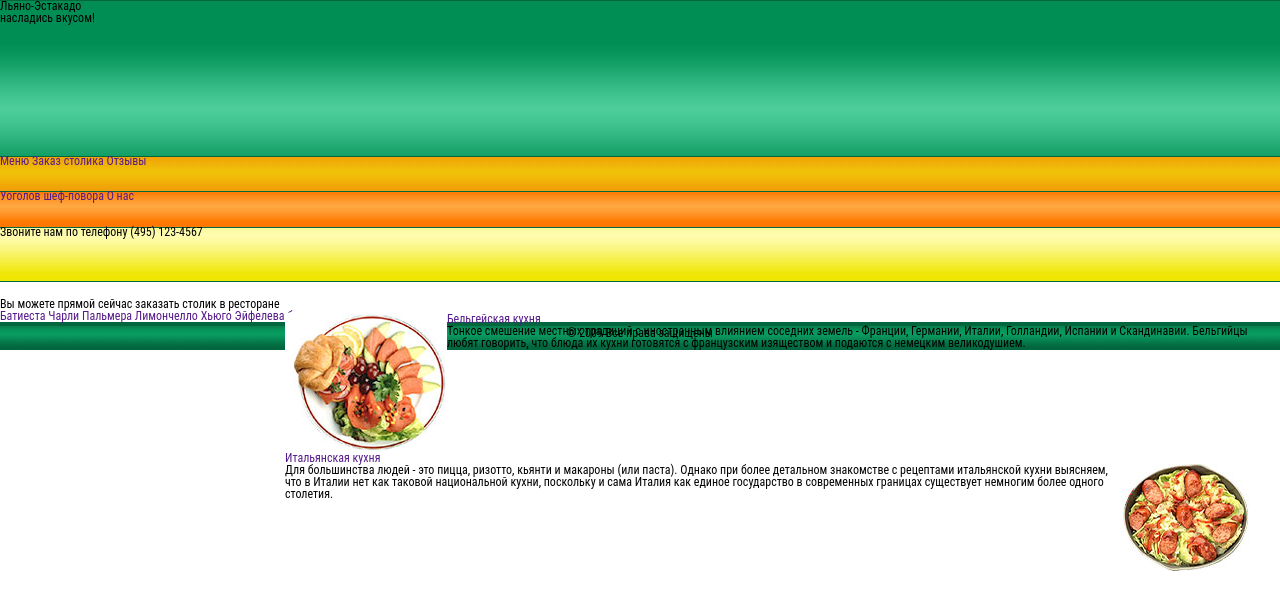
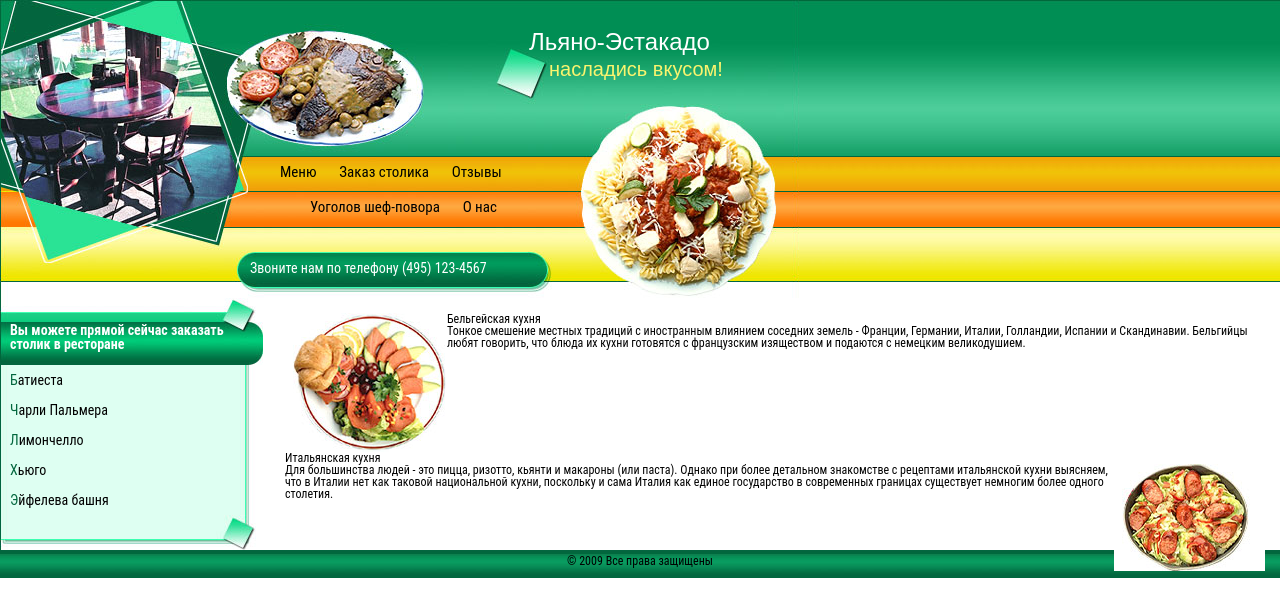
Before and after one commit to relaxeddddd/lab7, a plain HTML site: page second.html in a window 1280 px wide. Drawn offline with Linux system fonts and the light colour scheme.

Commit message:
Six commit

```diff
--- a/css/second.css
+++ b/css/second.css
@@ -136,11 +136,25 @@ body{
     width:100%;
 }
 
+#header{
+    width:799px;
+    height:155px;
+    background-image: url(../images/header.jpg);
+    background-repeat:no-repeat;
+}
+
 #header_bg{
     width:100%;
     height:155px;
     background-image: url(../images/header_bg.jpg);
     background-repeat: repeat-x;
+}
+
+#menu1{
+    width:799px;
+    height:35px;
+    background-image: url(../images/menu1.jpg);
+    background-repeat:no-repeat;
 }
 
 #menu1_bg{
@@ -150,6 +164,14 @@ body{
     background-repeat: repeat-x;
 }
 
+#menu2{
+
+    width:799px;
+    height:36px;
+    background-image: url(../images/menu2.jpg);
+    background-repeat:no-repeat;
+}
+
 #menu2_bg{
     width:100%;
     height:36px;
@@ -157,11 +179,43 @@ body{
     background-repeat: repeat-x;
 }
 
+#menu3{
+    width:799px;
+    height:72px;
+    background-image: url(../images/menu3.jpg);
+    background-repeat:no-repeat;
+}
+
 #menu3_bg{
     width:100%;
     height:72px;
     background-image: url(../images/menu3_bg.jpg);
     background-repeat: repeat-x;
+}
+
+#reklama{
+    float:left;
+    width:263px;
+}
+
+#reklama_top{
+    width:263px;
+    height:67px;
+    background-image: url(../images/reklama_top.jpg);
+    background-repeat:no-repeat;
+}
+
+    #reklama_text{
+    width:263px;
+    background-image: url(../images/reklama_bg.jpg);
+    background-repeat: repeat-y;
+}
+
+    #reklama_bottom{
+    width:263px;
+    height:35px;
+    background-image: url(../images/reklama_bottom.jpg);
+    background-repeat:no-repeat;
 }
 
 #content{
@@ -179,4 +233,67 @@ body{
     background-repeat: repeat-x;
     text-align:center;
     padding-top:5px;
-}
+    }
+    #headertext1{
+    width:270px;
+    float:right;
+    font-size:24px;
+    font-family:Arial;
+    padding-top:30px;
+    color: #FFFFFF;
+    }
+    #headertext2{
+    width:250px;
+    float:right;
+    clear:right;
+    font-size:20px;
+    font-family:Arial;
+    padding-top:5px;
+    color: #faf46e;
+    }
+
+    #textmenu1{
+        padding-left:270px;
+        padding-top:10px;
+        }
+        #textmenu2{
+        padding-left:300px;
+        padding-top:10px;
+        }
+        #textmenu3{
+        padding-left:250px;
+        padding-top:35px;
+        font-size:14px;
+        color:#FFFFFF;
+        }
+        a.menu{
+        text-decoration: none;
+        color:#000000;
+        font-size:15px;
+        padding-left:10px;
+        padding-right:10px;
+        }
+        #textreklamatop{
+        padding:25px 25px 0px 10px;
+        font-size:14px;
+        color:#FFFFFF;
+        font-weight:bold;
+        }
+        a.reklama{
+        display:block;
+        line-height:30px;
+        text-decoration: none;
+        color:#000000;
+        font-size:14px;
+        padding-left:10px;
+        padding-right:10px;
+        }
+        a.reklama:first-letter{
+        color:#02663d;
+        }
+        a{
+        color:#000000;
+        }
+        a:hover{
+        color:#02663d;
+        }
```
